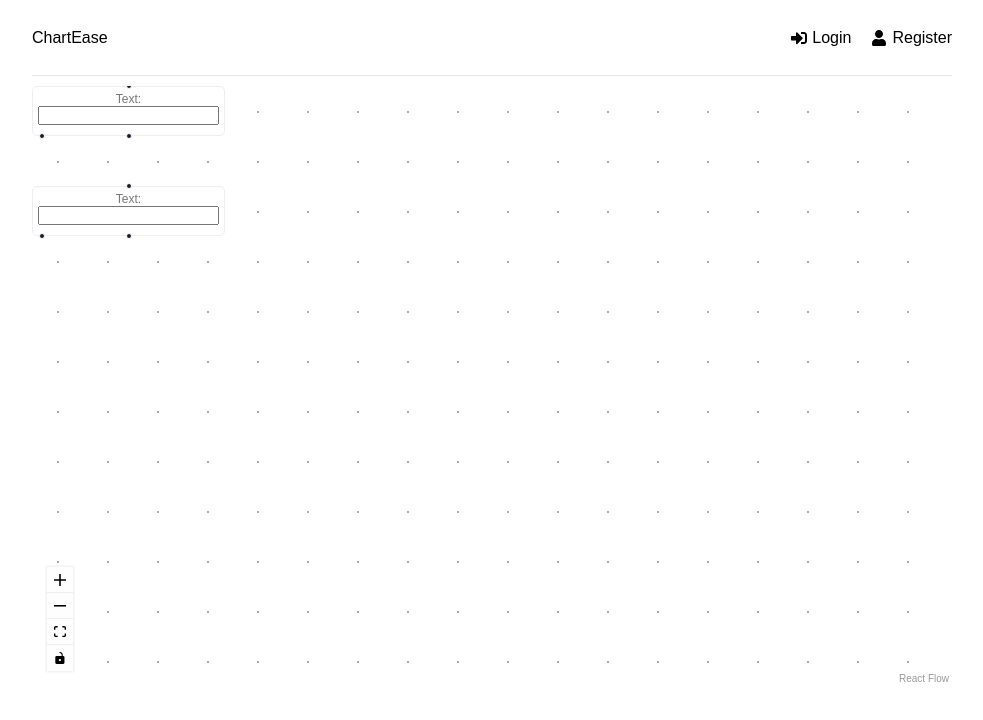
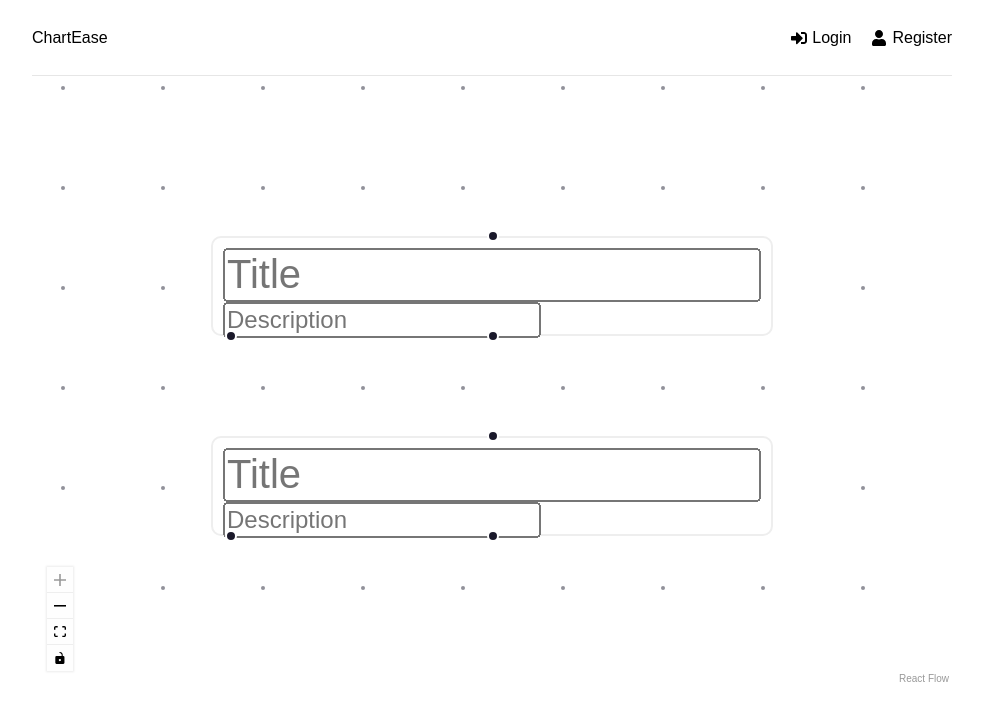
Before and after one commit to jthomas981/ChartEase, a React (Create React App) app in the folder frontend/: page / in a window 1280 px wide. Shown: the top 720 px of the page, without its empty margins (148-1131 px from the left). Built offline with nearby package versions, Linux system fonts and the light colour scheme.

Commit message:
Added a title and description to the blocks.

```diff
--- a/frontend/src/components/CustomNode/CustomNode.js
+++ b/frontend/src/components/CustomNode/CustomNode.js
@@ -16,8 +16,10 @@ function CustomNode({ data, isConnectable }) {
         isConnectable={isConnectable}
       />
       <div>
-        <label htmlFor="text">Text:</label>
-        <input id="text" name="text" onChange={onChange} className="nodrag" />
+        <input id="title" name="title" onChange={onChange} className="nodrag"
+        placeholder='Title' maxLength={20}/>
+        <input id="description" name="description" onChange={onChange} className="nodrag"
+        placeholder='Description'/>
       </div>
       <Handle
         type="source"
--- a/frontend/src/components/CustomNode/custom-node.css
+++ b/frontend/src/components/CustomNode/custom-node.css
@@ -6,7 +6,13 @@
   background: white;
 }
 
-.custom-node label {
+.custom-node input#title {
+  display: block;
+  color: #777;
+  font-size: 20px;
+}
+
+.custom-node input#description {
   display: block;
   color: #777;
   font-size: 12px;
--- a/frontend/src/pages/Dashboard.jsx
+++ b/frontend/src/pages/Dashboard.jsx
@@ -48,6 +48,7 @@ export default function Dashboard() {
         onEdgesChange={onEdgesChange}
         onConnect={onConnect}
         nodeTypes={nodeTypes}
+        fitView
       >
         <Controls />
         <Background variant="dots" gap={50} size={2} />
```
Also changed, not shown: frontend/src/index.css (line endings or trailing spaces).
